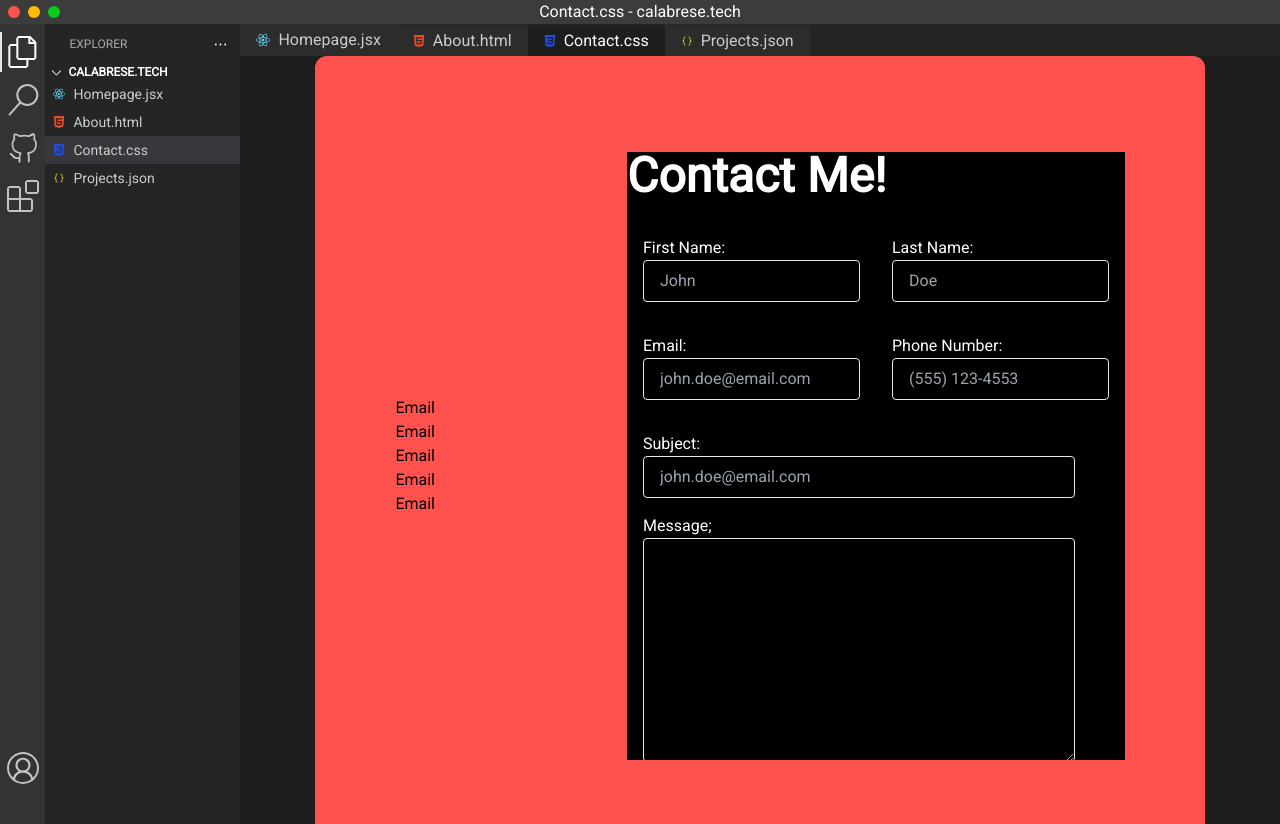
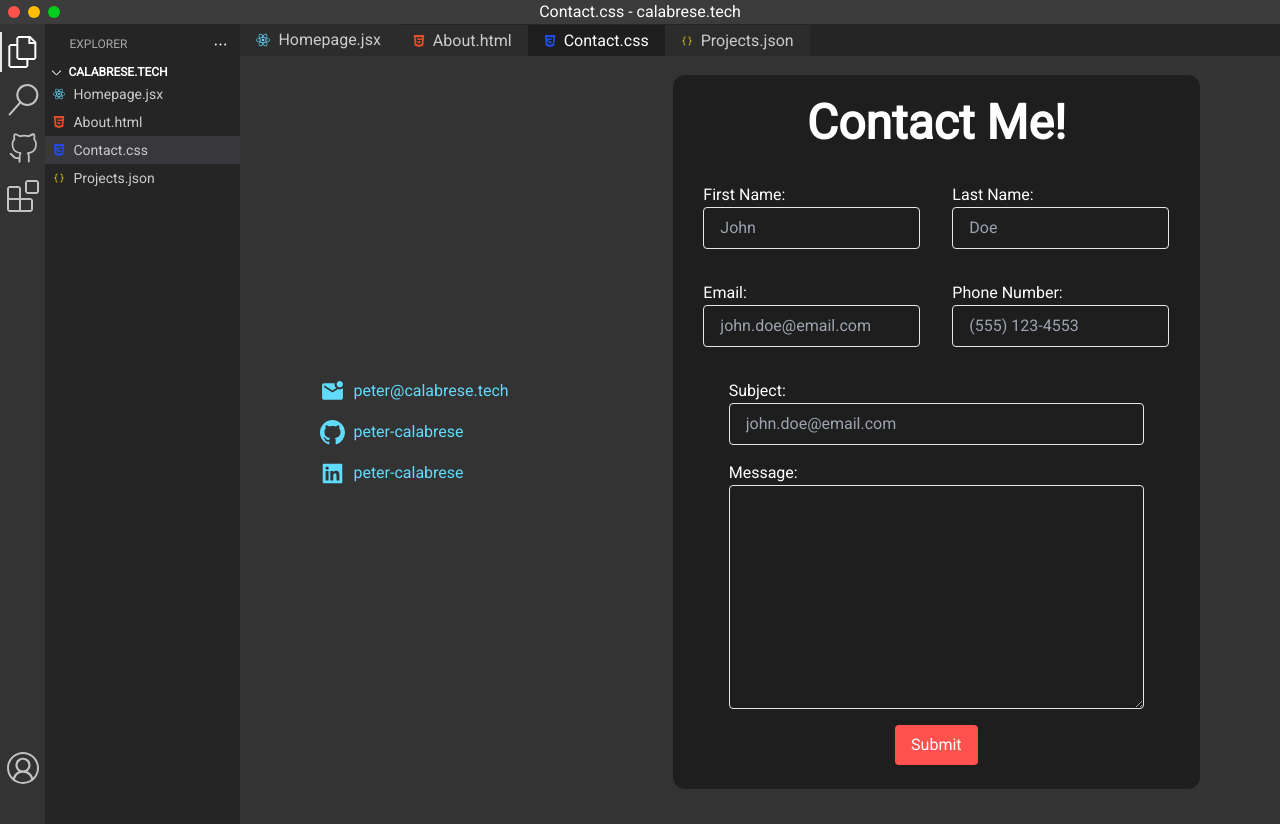
Before and after one commit to peter-calabrese/calabresetech-rewrite, a React (Vite) app: page / in a window 1280 px wide. Built offline with nearby package versions, Linux system fonts and the light colour scheme.

Commit message:
new phone number comp

```diff
--- /dev/null
+++ b/src/components/TextForms/PhoneNumber.jsx
@@ -0,0 +1,33 @@
+const PhoneNumber = ({ label, contactInfo, setPNumber, placeholder }) => {
+
+    function formatPhoneNumber(num) {
+        if (!num) return num;
+        //strip out all non-digit characters
+        const phoneNumber = num.replace(/[^\d]/g, '');
+        const phoneNumberLength = phoneNumber.length;
+        if (phoneNumberLength < 4) return phoneNumber;
+        if (phoneNumberLength < 7) {
+            return `(${phoneNumber.slice(0, 3)}) ${phoneNumber.slice(3)}`;
+        }
+        return `(${phoneNumber.slice(0, 3)}) ${phoneNumber.slice(3, 6)}-${phoneNumber.slice(6, 10)}`;
+    }
+
+
+    const handleInput = (e) => {
+        // this is where we'll call our future formatPhoneNumber function that we haven't written yet.
+        const formattedPhoneNumber = formatPhoneNumber(e.target.value);
+        // we'll set the input value using our setInputValue
+        setPNumber({ ...contactInfo, phoneNumber: formattedPhoneNumber });
+    };
+
+    return (
+        <div className="m-4 flex flex-col">
+            <label className="text-white">
+                {label}:
+            </label>
+            <input className={`bg-tab-open-unfocused focus:outline-none bg-transparent border text-white focus:border-react-logo rounded px-4 py-2 `} onChange={(e) => handleInput(e)} value={contactInfo.phoneNumber} placeholder={placeholder} />
+        </div>
+    );
+}
+
+export default PhoneNumber;
--- a/src/components/Webpages/Contact.jsx
+++ b/src/components/Webpages/Contact.jsx
@@ -1,5 +1,9 @@
 import InputField from '../TextForms/InputField'
+import PhoneNumber from '../TextForms/PhoneNumber'
 import { useState } from 'react'
+import { MdMarkEmailUnread } from 'react-icons/md'
+import { VscGithubInverted } from 'react-icons/vsc'
+import { AiFillLinkedin } from 'react-icons/ai'
 const Contact = () => {
     const [contactInfo, setContactInfo] = useState({
         fName: "",
@@ -9,36 +13,63 @@ const Contact = () => {
         subject: "",
         message: ""
     })
-    const onSubmitHandle = (e) => {
-        e.preventDefault();
-        console.log(contactInfo);
-    }
+    // async function onSubmitHandle(e) {
+    //     e.preventDefault();
+    //     let res = await fetch("http://192.168.50.108:3001/email", {
+    //         method: "POST",
+    //         body: JSON.stringify({
+    //             fName: contactInfo.fName,
+    //             lName: contactInfo.lName,
+    //             email: contactInfo.email,
+    //             phoneNumber: contactInfo.phoneNumber,
+    //             subject: contactInfo.subject,
+    //             message: contactInfo.message
+    //         }),
+    //     });
+    //     console.log(res)
+    // }
+    const iconSize = '25px';
     return (
 
-        <form className="flex justify-center items-center flex-col h-screen" onSubmit={(event) => onSubmitHandle(event)}>
-            <div className='bg-Sunset-Orange px-20 py-24 rounded-xl flex'>
-                <div className='flex flex-col justify-center items-center pr-48'>
-                    <p>Email</p>
-                    <p>Email</p>
-                    <p>Email</p>
-                    <p>Email</p>
-                    <p>Email</p>
+        <form className="flex justify-center items-center h-screen -mt-6" onSubmit={(event) => onSubmitHandle(event)}>
+            <div className='bg-left-border-bar px-20 py-16 rounded-xl flex'>
+                <div className='text-react-logo  flex flex-col justify-center items-start pr-44 space-y-4'>
+                    <div className="flex items-center">
+                        <MdMarkEmailUnread size={iconSize} />
+                        <a className="px-2" href='mailto:peter@calabrese.tech'>peter@calabrese.tech</a>
+                    </div>
+                    <div className="flex justify-center items-center">
+                        <VscGithubInverted size={iconSize} />
+                        <p className="hover:cursor-pointer px-2" onClick={() => {
+                            window.open('https:/github.com/peter-calabrese');
+                        }} >peter-calabrese</p>
+                    </div>
+                    <div className="flex justify-center items-center">
+                        <AiFillLinkedin size={iconSize} />
+                        <p className="hover:cursor-pointer px-2" onClick={() => {
+                            window.open('https://www.linkedin.com/in/peter-calabrese/');
+                        }} >peter-calabrese</p>
+                    </div>
+
+
+
                 </div>
-                <div className='bg-black'>
+                <div className='bg-text-editor-bg px-10 py-6 rounded-xl flex flex-col justify-center items-center '>
                     <h1 className='text-white text-5xl font-bold mb-5'>Contact Me!</h1>
-                    <div className="flex">
+                    <div className="flex ">
                         <InputField label="First Name" type="text" id="fName" value={contactInfo.fName} onChange={(e) => setContactInfo({ ...contactInfo, fName: e.target.value })} placeholder="John" required={true} />
                         <InputField label="Last Name" type="text" id="lName" value={contactInfo.lName} onChange={(e) => setContactInfo({ ...contactInfo, lName: e.target.value })} placeholder="Doe" required={true} />
                     </div>
                     <div className="flex">
                         <InputField label="Email" type="email" id="email" value={contactInfo.email} onChange={(e) => setContactInfo({ ...contactInfo, email: e.target.value })} placeholder="john.doe@email.com" required={true} />
-                        <InputField label="Phone Number" type="number" id="phoneNumber" value={contactInfo.phoneNumber} onChange={(e) => setContactInfo({ ...contactInfo, phoneNumber: e.target.value })} placeholder="(555) 123-4553" required={true} />
+                        <PhoneNumber label="Phone Number" contactInfo={contactInfo} setPNumber={setContactInfo} placeholder="(555) 123-4553" />
+                        {/* <InputField label="Phone Number" type="number" id="phoneNumber" value={contactInfo.phoneNumber} onChange={(e) => setContactInfo({ ...contactInfo, phoneNumber: e.target.value })} placeholder="(555) 123-4553" required={true} /> */}
                     </div>
-                    <div className="w-[29rem]">
+                    <div className="w-full">
                         <InputField label="Subject" type="text" id="subject" value={contactInfo.subject} onChange={(e) => setContactInfo({ ...contactInfo, subject: e.target.value })} placeholder="john.doe@email.com" required={true} />
                         <div className="m-4 flex flex-col">
                             <label className="text-white">
-                                Message;
+                                Message:
                             </label>
                             <textarea className='bg-tab-open-unfocused focus:outline-none bg-transparent border text-white focus:border-react-logo rounded px-4 py-2 h-56' value={contactInfo.message} onChange={(e) => setContactInfo({ ...contactInfo, message: e.target.value })} />
                         </div>
--- a/tailwind.config.cjs
+++ b/tailwind.config.cjs
@@ -23,6 +23,9 @@ module.exports = {
         "tab-text-focused": "#FFFFFF",
         "file-selected": "#37373C",
       },
+      screens: {
+        "2560p": "2560px",
+      },
     },
   },
   plugins: [],
```
